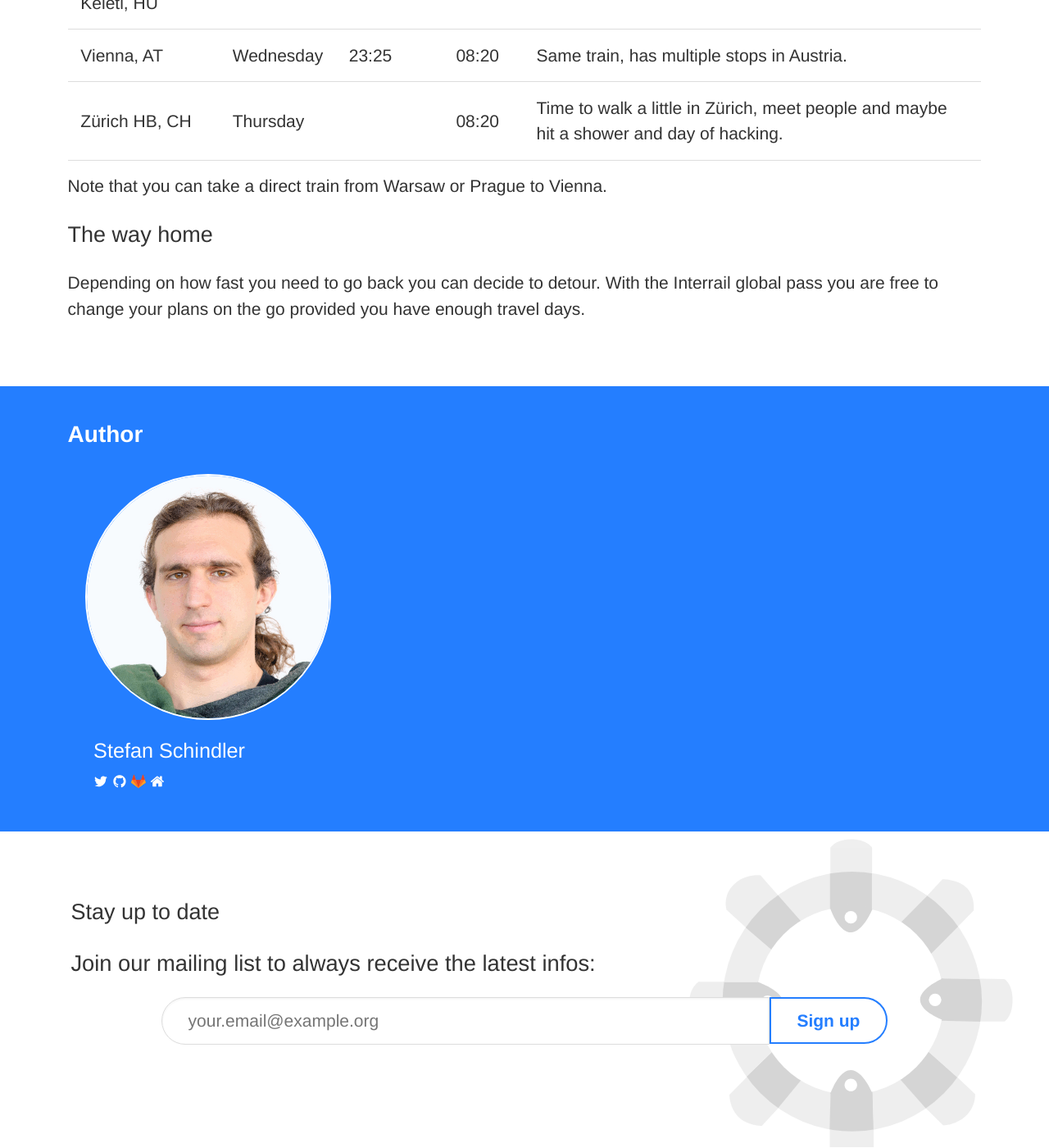
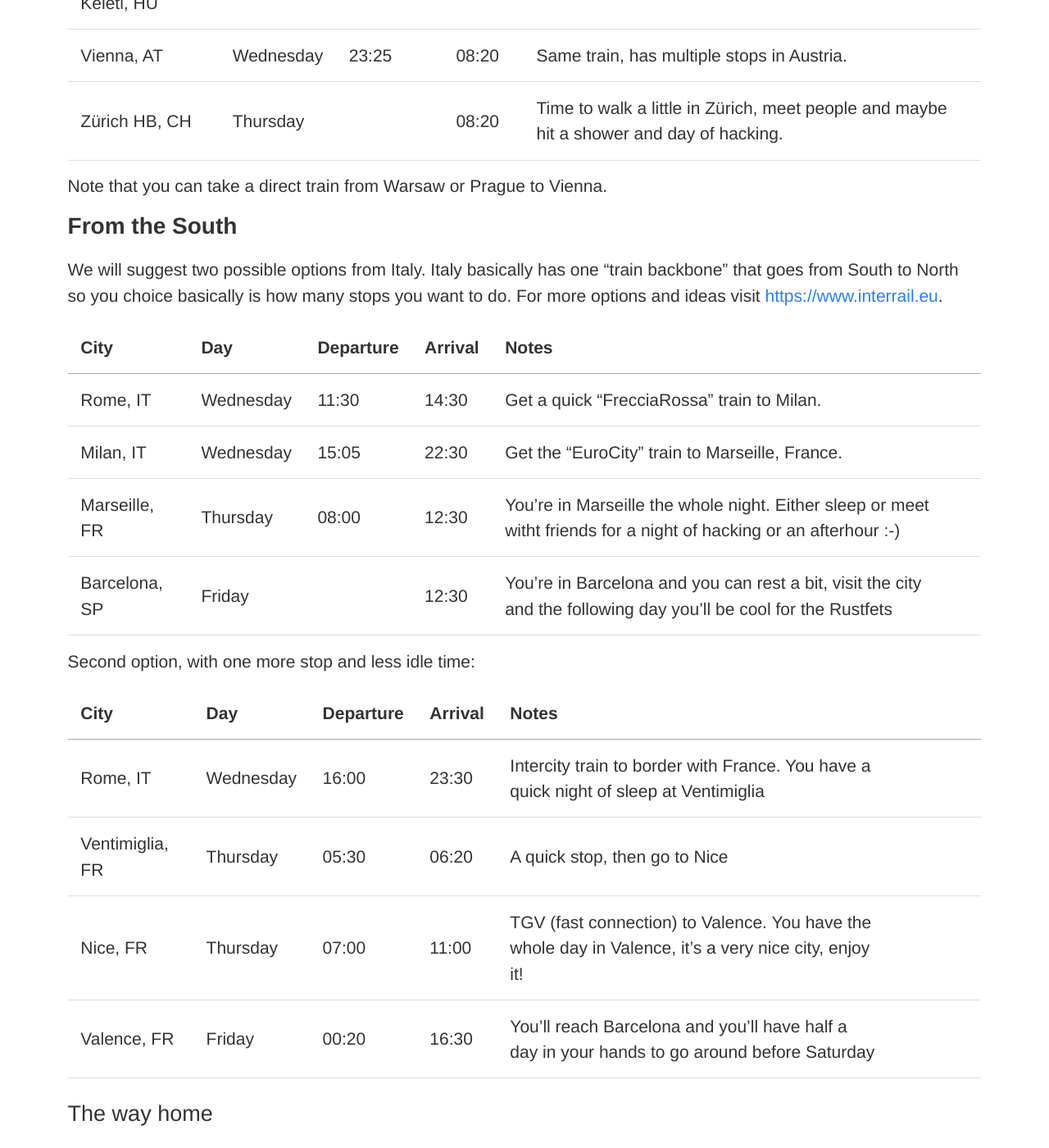
Before and after one commit to RustFestEU/blog.rustfest.eu, a Jekyll site: the page built from _posts/2019-08-06-pre-post-events-sustainable-trains.md, in a window 1280 px wide and 1400 px high, scrolled down 3793 px. Shown: the whole window at 82% size. Built offline with Jekyll 4.4.1, drawn with Linux system fonts in a browser that asks for light colours.

Commit message:
add options from Italy

```diff
--- a/_posts/2019-08-06-pre-post-events-sustainable-trains.md
+++ b/_posts/2019-08-06-pre-post-events-sustainable-trains.md
@@ -98,12 +98,12 @@ What does that mean, let's go through a possible option:
 | Kopenhagen, DK                  | Wednesday | 12:52     | 18:02   | Via Fredericia st.                                                                        |
 | Hamburg, DE                     | Wednesday | 18:02     |         | Here we could have a meetup in Hamburg, probably best with food.                          |
 | Hamburg, DE                     | Wednesday | 21:02     | 07:54   | Now we can fade out the day and rest.                                                     |
-| Basel, CH                       | Thursday  | 08:07     | 09:00   | This is the high speed train, you can stay on the NightJet and arrive a little later.      |
+| Basel, CH                       | Thursday  | 08:07     | 09:00   | This is the high speed train, you can stay on the NightJet and arrive a little later.     |
 | Zürich HB, CH                   | Thursday  |           | 09:42   | Time to walk a little in Zürich, meet people and maybe hit a shower and a day of hacking. |
 | Zürich HB, CH                   | Thursday  | 12:03     | 14:45   | At this point our group might have grown a bit.                                           |
 | Genève, CH                      | Thursday  | 14:59     | 18:05   | The fast TGV. 🚅                                                                          |
 | Valence TGV Rhône-Alpes Sud, FR | Thursday  | 18:22     | 22:44   | Say goodbye to the Alps.                                                                  |
-| Barcelona Sants, ES             | Thursday  |           | 22:44   | 🎉 Hurray, we made it.                                                                       |
+| Barcelona Sants, ES             | Thursday  |           | 22:44   | 🎉 Hurray, we made it.                                                                    |
 
 
 ### From the East
@@ -113,7 +113,7 @@ Lucky us there is a direct connection from Budapest to Zürich.
 Let's look at it:
 
 {:.layout-auto}
-|        City         |    Day    | Departure | Arrival |                                          Notes                                          |
+| City                | Day       | Departure | Arrival | Notes                                                                                   |
 | ------------------- | --------- | --------- | ------- | --------------------------------------------------------------------------------------- |
 | Budapest-Keleti, HU | Wednesday | 20:40     | 08:20   | Jump on the NightJet and relax.                                                         |
 | Vienna, AT          | Wednesday | 23:25     | 08:20   | Same train, has multiple stops in Austria.                                              |
@@ -121,6 +121,29 @@ Let's look at it:
 
 Note that you can take a direct train from Warsaw or Prague to Vienna.
 
+### From the South
+
+We will suggest two possible options from Italy. Italy basically has one "train backbone" that goes from South to North so you choice basically is how many stops you want to do. For more options and ideas visit [https://www.interrail.eu](https://www.interrail.eu).
+
+{:.layout-auto}
+| City                | Day       | Departure | Arrival | Notes                                                                                                              |   |
+| ------------------- | --------- | --------- | ------- | ------------------------------------------------------------------------------------------------------------------ |   |
+| Rome, IT            | Wednesday | 11:30     | 14:30   | Get a quick "FrecciaRossa" train to Milan.                                                                         |   |
+| Milan, IT           | Wednesday | 15:05     | 22:30   | Get the "EuroCity" train to Marseille, France.                                                                     |   |
+| Marseille, FR       | Thursday  | 08:00     | 12:30   | You're in Marseille the whole night. Either sleep or meet witht friends for a night of hacking or an afterhour :-) |   |
+| Barcelona, SP       | Friday    |           | 12:30   | You're in Barcelona and you can rest a bit, visit the city and the following day you'll be cool for the Rustfets   |   |
+
+Second option, with one more stop and less idle time:
+
+{:.layout-auto}
+| City                | Day       | Departure | Arrival | Notes                                                                                                              |   |   |   |
+| ------------------- | --------- | --------- | ------- | ------------------------------------------------------------------------------------------------------------------ |   |   |   |
+| Rome, IT            | Wednesday | 16:00     | 23:30   | Intercity train to border with France. You have a quick night of sleep at Ventimiglia                              |   |   |   |
+| Ventimiglia, FR     | Thursday  | 05:30     | 06:20   | A quick stop, then go to Nice                                                                                      |   |   |   |
+| Nice, FR            | Thursday  | 07:00     | 11:00   | TGV (fast connection) to Valence. You have the whole day in Valence, it's a very nice city, enjoy it!              |   |   |   |
+| Valence, FR         | Friday    | 00:20     | 16:30   | You'll reach Barcelona and you'll have half a day in your hands to go around before Saturday                       |   |   |   |
+
+
 ## The way home
 
 Depending on how fast you need to go back you can decide to detour.
```
